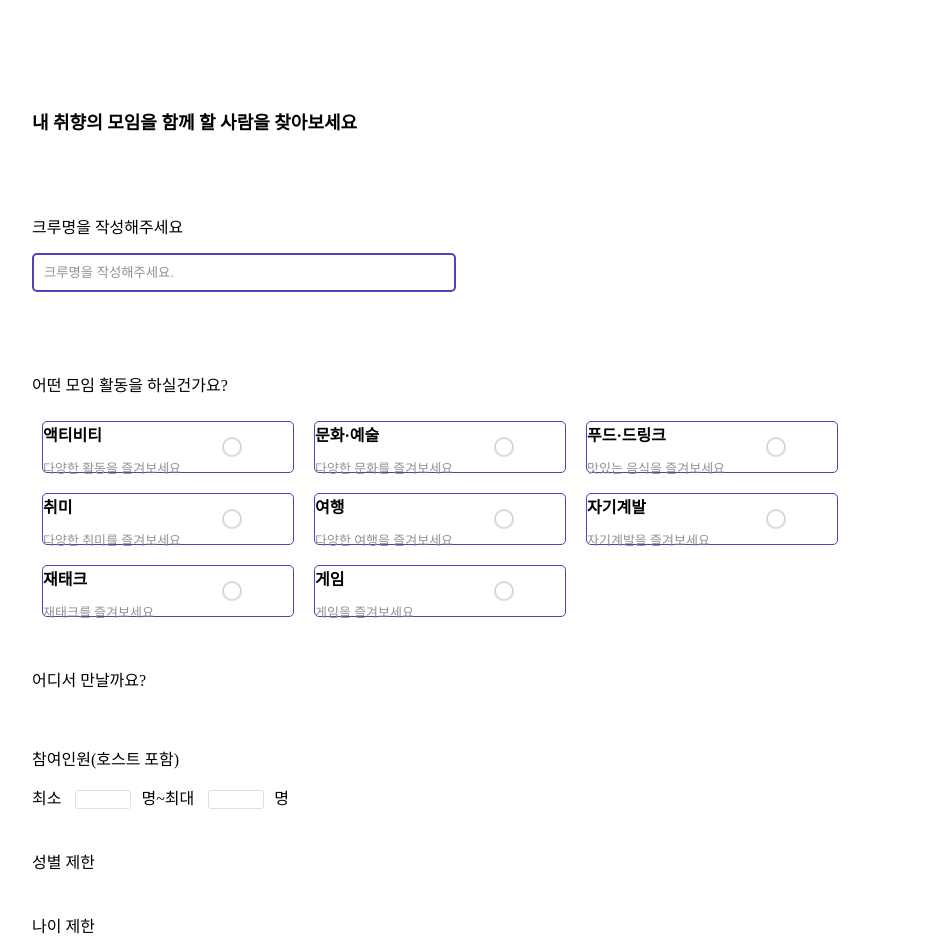
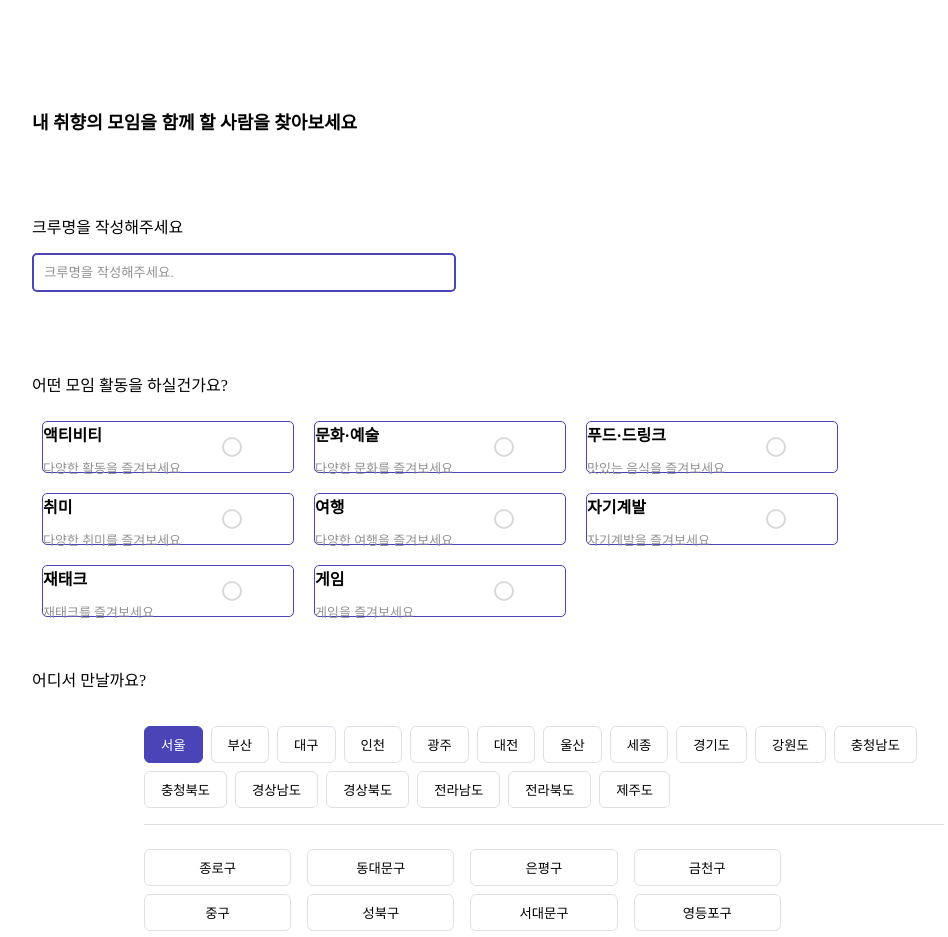
Before and after one commit to MODU-MOIM/momo-web, a React (Create React App) app: page / in a window 1280 px wide. Shown: the top 937 px of the page, without its empty margins (96-1044 px from the left). Built offline with nearby package versions, Linux system fonts and the light colour scheme.

Commit message:
feat: crewcreate page - SetRegion 구현

```diff
--- /dev/null
+++ b/src/pages/Crew/Components/SetRegion.jsx
@@ -0,0 +1,234 @@
+import React, { useState } from 'react';
+import styled from 'styled-components';
+
+export default function SetPlace() {
+  const [selectedRegion, setSelectedRegion] = useState('서울');
+  const initialDistrictsState = {
+    '서울': [],
+    '부산': [],
+    '대구': [],
+    '인천': [],
+    '광주': [],
+    '대전': [],
+    '울산': [],
+    '세종': [],
+    '경기도': [],
+    '강원도': [],
+    '충청북도': [],
+    '충청남도': [],
+    '경상북도': [],
+    '경상남도': [],
+    '전라남도': [],
+    '전라북도': [],
+    '제주도': []
+  };
+
+  const [selectedDistrictsByRegion, setSelectedDistrictsByRegion] = useState(initialDistrictsState);
+
+  const regions = [
+    '서울', '부산', '대구', '인천', '광주', '대전',
+    '울산', '세종', '경기도', '강원도', '충청남도', '충청북도',
+    '경상남도', '경상북도', '전라남도', '전라북도', '제주도'
+  ];
+
+  const districtsByRegion = {
+    '서울': [
+      '종로구', '중구', '용산구', '성동구', '광진구', '동대문구',
+      '성북구', '강북구', '도봉구', '노원구', '은평구', '서대문구',
+      '양천구', '강서구', '구로구', '금천구', '영등포구', '동작구'
+    ],
+    '부산': [
+      '중구', '서구', '동구', '영도구', '부산진구', '동래구',
+      '남구', '북구', '해운대구', '사하구', '금정구', '강서구',
+      '연제구', '수영구', '사상구', '기장군'
+    ],
+    '대구': [
+      '중구', '동구', '서구', '남구', '북구', '수성구',
+      '달서구', '달성군', '군위군'
+    ],
+    '인천': [
+      '중구', '동구', '미추홀구', '연수구', '남동구', '부평구',
+      '계양구', '서구', '강화군', '옹진군'
+    ],
+    '광주': [
+      '동구', '서구', '중구', '북구', '광산구'
+    ],
+    '대전': [
+        '중구', '서구', '동구', '유성구', '대덕구'
+    ],
+    '울산': [
+        '중구', '남구', '동구', '북구', '울주군'
+    ],
+    '세종': [
+        '조치원읍', '연기면', '연동면', '부강면', '금남면', '장군면',
+        '연서면', '전의면', '전동면', '소정면', '한솔동', '새롬동',
+        '나성동', '다정동', '도담동', '어진동', '해밀동', '아름동',
+        '종촌동', '고운동', '보람동', '대평동', '소담동', '반곡동'
+    ],
+    '경기도': [
+        '수원시', '성남시', '의정부시', '안양시', '부천시', '광명시',
+        '동두천시', '평택시', '안산시', '고양시', '과천시', '구리시',
+        '남양주시', '오산시', '시흥시', '군포시', '의왕시', '시흥시',
+        '하남시', '용인시', '파주시', '이천시', '안성시', '김포시',
+        '화성시', '광주시', '양주시', '포천시', '여주시', '연천군',
+        '가평군', '양평군'
+    ],
+    '강원도': [
+        '춘천시', '원주시', '강릉시', '동해시', '태백시', '속초시',
+        '삼척시', '홍천군', '횡성군', '영월군', '평창군', '정선군',
+        '철원군', '화천군', '양구군', '인제군', '고성군', '양양군'
+    ],
+    '충청북도': [
+        '청주시', '충주시', '제천시', '보은군', '옥천군', '영동군',
+        '증평군', '진천군', '괴산군', '음성군', '단양군'
+    ],
+    '충청남도': [
+        '천안시', '공주시', '보령시', '아산시', '서산시', '논산시',
+        '계룡시', '당진시', '금산군', '부여군', '서천군', '청양군',
+        '홍성군', '예산군', '태안군'
+    ],
+    '경상북도': [
+        '포항시', '경주시', '김천시', '안동시', '구미시', '영주시',
+        '영천시', '상주시', '문경시', '경산시', '의성군', '청송군',
+        '영양군', '영덕군', '청도군', '고령군', '성주군', '칠곡군',
+        '예천군', '봉화군', '울진군', '울릉군'
+    ],
+    '경상남도': [
+        '창원시', '진주시', '통영시', '사천시', '김해시', '밀양시',
+        '거제시', '양산시', '마산시', '의령군', '함안군', '창년군',
+        '고성군', '남해군', '하동군', '산청군', '함양군', '거창군',
+        '합천군'
+    ],
+    '전라남도': [
+        '목포시', '여수시', '순천시', '나주시', '광양시', '담양군',
+        '곡성군', '구례군', '고흥군', '보성군', '화순군', '장흥군',
+        '강진군', '해남군', '영암군', '무안군', '함평군', '영광군',
+        '장성군', '완도군', '진도군', '신안군'
+    ],
+    '전라북도': [
+        '전주시', '군산시', '익산시', '정읍시', '남원시', '김제시',
+        '진안군', '무주군', '장수군', '임실군', '순창군', '고창군',
+        '부안군'
+    ],
+    '제주도': ['제주시', '서귀포시']
+
+  };
+
+  const handleRegionChange = (region) => {
+    setSelectedRegion(region);
+    // 다른 지역(서울) 선택 시 선택값(종로구,etc) 초기화
+    setSelectedDistrictsByRegion(initialDistrictsState);
+  };
+
+  const handleDistrictSelection = (district) => {
+    const currentSelected = selectedDistrictsByRegion[selectedRegion] || [];
+
+    if (currentSelected.includes(district)) {
+      // 선택한 지역 한 번 더 눌러서 취소
+      setSelectedDistrictsByRegion({
+        ...selectedDistrictsByRegion,
+        [selectedRegion]: currentSelected.filter(d => d !== district)
+      });
+    } else if (currentSelected.length < 3) {
+      // 3개 이하로 선택 시 저장
+      setSelectedDistrictsByRegion({
+        ...selectedDistrictsByRegion,
+        [selectedRegion]: [...currentSelected, district]
+      });
+    }
+  };
+
+  const currentDistricts = districtsByRegion[selectedRegion] || [];
+  const selectedDistricts = selectedDistrictsByRegion[selectedRegion] || [];
+
+  // 레이아웃 5개로 분할(5행으로 설정)
+  const districtsGroups = [];
+  for (let i = 0; i < currentDistricts.length; i += 5) {
+    districtsGroups.push(currentDistricts.slice(i, i + 5));
+  }
+
+  return (
+    <Container>
+      <RegionContainer>
+        {regions.map((region) => (
+          <RegionButton
+            key={region}
+            selected={selectedRegion === region}
+            onClick={() => handleRegionChange(region)}
+          >
+            {region}
+          </RegionButton>
+        ))}
+      </RegionContainer>
+
+      <DistrictsGrid>
+        {districtsGroups.map((group, index) => (
+          <div key={index}>
+            {group.map((district) => (
+              <DistrictButton
+                key={district}
+                selected={selectedDistricts.includes(district)}
+                disabled={!selectedDistricts.includes(district) && selectedDistricts.length >= 3}
+                onClick={() => handleDistrictSelection(district)}
+              >
+                {district}
+              </DistrictButton>
+            ))}
+          </div>
+        ))}
+      </DistrictsGrid>
+    </Container>
+  );
+};
+
+const Container = styled.div`
+    max-width: 800px;
+    margin: 0 auto;
+    padding: 20px;
+`;
+
+const RegionContainer = styled.div`
+    display: flex;
+    flex-wrap: wrap;
+    gap: 8px;
+    padding-bottom: 16px;
+    border-bottom: 1px solid #DEDFE7;
+    margin-bottom: 24px;
+`;
+
+const RegionButton = styled.button`
+    padding: 8px 16px;
+    border-radius: 6px;
+    border: 1px solid ${props => props.selected ? '#4B44B6' : '#DEDFE7'};
+    background-color: ${props => props.selected ? '#4B44B6' : 'white'};
+    color: ${props => props.selected ? 'white' : 'black'};
+    cursor: pointer;
+
+    &:hover {
+        background-color: ${props => props.selected ? '#4B44B6' : '#DEDFE7'};
+    }
+`;
+
+const DistrictsGrid = styled.div`
+    display: grid;
+    grid-template-columns: repeat(5, 1fr);
+    gap: 16px;
+`;
+
+const DistrictButton = styled.button`
+    width: 100%;
+    text-align: center;
+    padding: 8px 0px;
+    border-radius: 6px;
+    border: 1px solid ${props => props.selected ? '#4B44B6' : '#DEDFE7'};
+    background-color: ${props => props.selected ? '#4B44B6' : 'white'};
+    color: ${props => props.selected ? 'white' : 'black'};
+    cursor: ${props => props.disabled ? 'not-allowed' : 'pointer'};
+    // 투명도를 설정하여 버튼 비활성화 표시
+    opacity: ${props => props.disabled ? '0.5' : '1'};
+    margin-bottom: 8px;
+
+    &:hover {
+        background-color: ${props => props.selected ? '#4B44B6' : '#DEDFE7'};
+    }
+`;
--- a/src/pages/Crew/CrewCreate.jsx
+++ b/src/pages/Crew/CrewCreate.jsx
@@ -1,6 +1,7 @@
 import React from "react";
 import styled from "styled-components";
 import SetCategory from "./Components/SetCategory";
+import SetRegion from "./Components/SetRegion";
 
 export default function CrewCreate() {
     return(
@@ -26,6 +27,7 @@ export default function CrewCreate() {
                 <CrewLocation>
                     <ItemTitle>어디서 만날까요?</ItemTitle>
                     {/* 지역,구 선택 */}
+                    <SetRegion/>
                 </CrewLocation>
 
                 <CrewSettings>
```
